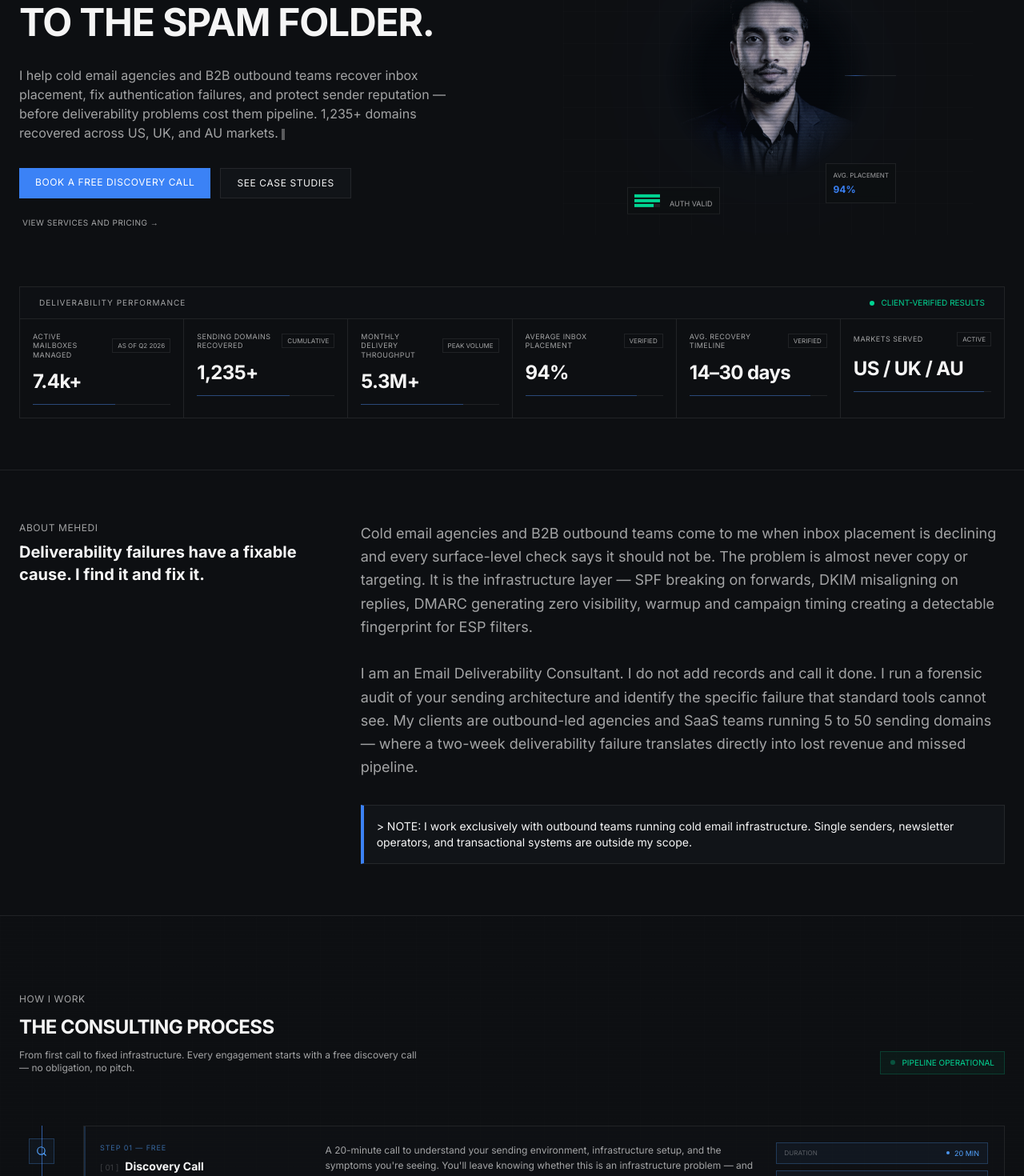
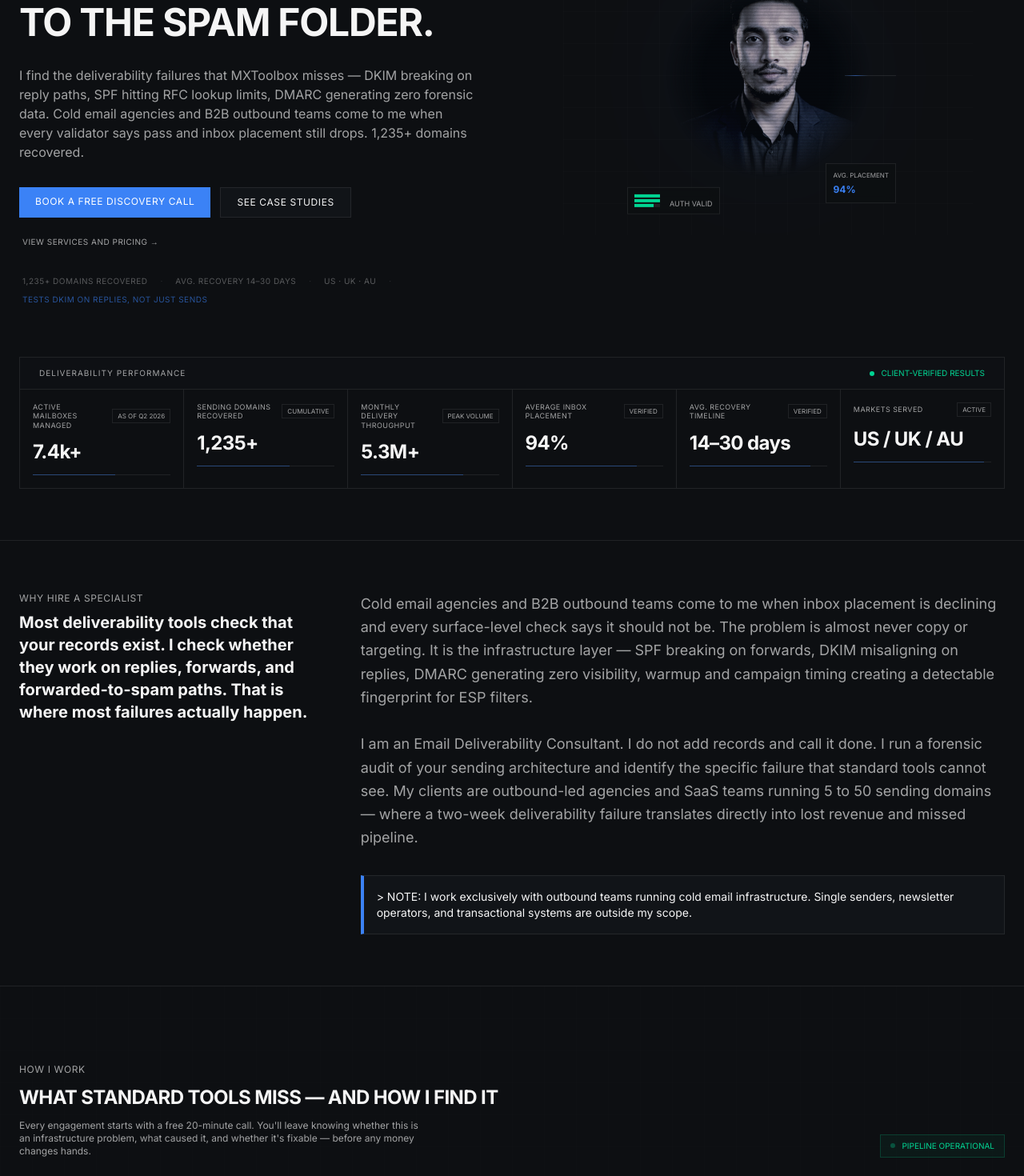
Before and after one commit to mehedi-active24/mehedi-infrastructure-system, a Next.js app: page / in a window 1280 px wide. Shown: the part 218-1688 px from the top of the page at 80% size. Built offline with nearby package versions, Linux system fonts and the light colour scheme.

Commit message:
fix: harsh audit fixes — remove typewriter, surface differentiator in hero, Calendly on service cards, risk reversal, rewrite testimonials, proof bar on CTA, field report subscription, section headlines

```diff
--- a/src/components/AuditCTA.tsx
+++ b/src/components/AuditCTA.tsx
@@ -12,9 +12,20 @@ export default function AuditCTA() {
           {cta.heading}
         </h2>
 
-        <p className="text-text-secondary text-base md:text-lg mb-10 max-w-xl mx-auto">
+        <p className="text-text-secondary text-base md:text-lg mb-8 max-w-xl mx-auto">
           {cta.copy}
         </p>
+
+        {/* Proof bar */}
+        <div className="flex flex-wrap items-center justify-center gap-x-5 gap-y-2 mb-10 text-[10px] font-mono text-text-secondary/40 uppercase tracking-wider">
+          <span>3 completed case breakdowns available</span>
+          <span className="text-text-secondary/20">·</span>
+          <span>Avg. recovery: 14–30 days</span>
+          <span className="text-text-secondary/20">·</span>
+          <span>94% post-fix placement rate</span>
+          <span className="text-text-secondary/20">·</span>
+          <span>Discovery call is free — no obligation</span>
+        </div>
 
         <div className="flex flex-col sm:flex-row items-center justify-center gap-4">
           <a
--- a/src/components/BuildProcess.tsx
+++ b/src/components/BuildProcess.tsx
@@ -93,10 +93,10 @@ export default function BuildProcess() {
           <div>
             <h2 className="text-xs font-mono text-text-secondary uppercase tracking-wider mb-3">How I Work</h2>
             <h3 className="text-2xl font-bold text-text-primary uppercase tracking-tight leading-tight">
-              The Consulting Process
+              What Standard Tools Miss — And How I Find It
             </h3>
             <p className="text-xs font-mono text-text-secondary mt-3 max-w-lg">
-              From first call to fixed infrastructure. Every engagement starts with a free discovery call — no obligation, no pitch.
+              Every engagement starts with a free 20-minute call. You'll leave knowing whether this is an infrastructure problem, what caused it, and whether it's fixable — before any money changes hands.
             </p>
           </div>
           <div className="flex items-center gap-2 text-[10px] font-mono text-emerald-400 border border-emerald-400/20 bg-emerald-400/5 px-3 py-1.5 shrink-0">
--- a/src/components/HeroCommandCenter.tsx
+++ b/src/components/HeroCommandCenter.tsx
@@ -3,25 +3,10 @@
 import { motion } from "framer-motion";
 import Image from "next/image";
 import content from "@/data/content.json";
-import { useEffect, useState } from "react";
 import Link from "next/link";
 
 export default function HeroCommandCenter() {
   const { personal, telemetry } = content;
-
-  const [showAllMetrics, setShowAllMetrics] = useState(false);
-  const [subtitleText, setSubtitleText] = useState("");
-  const fullText = personal.subtitle;
-
-  useEffect(() => {
-    let i = 0;
-    const interval = setInterval(() => {
-      setSubtitleText(fullText.slice(0, i));
-      i++;
-      if (i > fullText.length) clearInterval(interval);
-    }, 20);
-    return () => clearInterval(interval);
-  }, [fullText]);
 
   return (
     <section className="pt-28 pb-16 border-b border-border-subtle bg-bg-dark">
@@ -37,9 +22,8 @@ export default function HeroCommandCenter() {
               </h1>
             </div>
 
-            <p className="text-text-secondary text-sm md:text-base max-w-xl min-h-[70px]">
-              {subtitleText}
-              <span className="animate-pulse inline-block w-1 h-3.5 bg-text-secondary ml-1 align-middle" />
+            <p className="text-text-secondary text-sm md:text-base max-w-xl">
+              {personal.subtitle}
             </p>
 
             <div className="space-y-4 pt-2">
@@ -67,6 +51,25 @@ export default function HeroCommandCenter() {
                   View services and pricing →
                 </Link>
               </div>
+            </div>
+
+            {/* Above-fold proof bar */}
+            <div className="flex flex-wrap items-center gap-x-4 gap-y-2 pt-2 pl-1">
+              <span className="text-[10px] font-mono text-text-secondary/50 uppercase tracking-wider">
+                1,235+ domains recovered
+              </span>
+              <span className="text-text-secondary/20 text-[10px]">·</span>
+              <span className="text-[10px] font-mono text-text-secondary/50 uppercase tracking-wider">
+                Avg. recovery 14–30 days
+              </span>
+              <span className="text-text-secondary/20 text-[10px]">·</span>
+              <span className="text-[10px] font-mono text-text-secondary/50 uppercase tracking-wider">
+                US · UK · AU
+              </span>
+              <span className="text-text-secondary/20 text-[10px]">·</span>
+              <span className="text-[10px] font-mono text-accent/60 uppercase tracking-wider">
+                Tests DKIM on replies, not just sends
+              </span>
             </div>
           </div>
 
--- a/src/components/InsightsLog.tsx
+++ b/src/components/InsightsLog.tsx
@@ -142,6 +142,20 @@ export default function InsightsLog({ condensed = true }: { condensed?: boolean
           )}
         </div>
 
+        {/* Email subscribe */}
+        <div className="mt-8 border border-border-subtle bg-surface/20 p-5 flex flex-col sm:flex-row items-start sm:items-center justify-between gap-4">
+          <div>
+            <p className="text-xs font-mono font-bold text-text-primary uppercase tracking-wider">Get new field reports when they publish</p>
+            <p className="text-[11px] font-mono text-text-secondary mt-1">One email per report. No newsletter. Unsubscribe any time.</p>
+          </div>
+          <a
+            href="mailto:mehedi.active24@gmail.com?subject=Subscribe%20to%20Field%20Reports&body=Please%20add%20me%20to%20your%20field%20report%20list."
+            className="shrink-0 px-4 py-2.5 bg-accent text-white text-[10px] font-mono uppercase tracking-wider hover:bg-accent/90 transition-colors whitespace-nowrap"
+          >
+            Get Field Reports →
+          </a>
+        </div>
+
       </div>
     </section>
   );
--- a/src/components/OperatorProfile.tsx
+++ b/src/components/OperatorProfile.tsx
@@ -10,7 +10,7 @@ export default function OperatorProfile() {
         <div className="grid md:grid-cols-12 gap-12">
 
           <div className="md:col-span-4">
-             <h2 className="text-xs font-mono text-text-secondary uppercase tracking-wider mb-2">About Mehedi</h2>
+             <h2 className="text-xs font-mono text-text-secondary uppercase tracking-wider mb-2">Why Hire a Specialist</h2>
              <h3 className="text-xl font-bold text-text-primary">{profile.philosophy}</h3>
           </div>
 
--- a/src/components/Testimonials.tsx
+++ b/src/components/Testimonials.tsx
@@ -5,7 +5,7 @@ import { Quote } from "lucide-react";
 
 const testimonials = [
   {
-    quote: "Our inbox placement was at 31% across 12 domains. Mehedi identified the exact failure — DKIM breaking on reply paths and warmup timing overlap — within 48 hours. 10 domains recovered in 18 days.",
+    quote: "Inbox placement dropped to 31% and MXToolbox showed everything passing. We had no idea where to start. Mehedi found the problem within 48 hours and had 10 of our 12 domains recovering in 18 days. We had spent three weeks trying to fix it ourselves.",
     author: "Agency Owner",
     company: "B2B Lead Gen Agency",
     market: "US Market",
@@ -13,7 +13,7 @@ const testimonials = [
     timeline: "18 days",
   },
   {
-    quote: "We were sending 500k/month and watching everything collapse into Junk on Microsoft 365. Turned out all 50 domains shared the same registrar account. Mehedi redesigned the entire fleet architecture.",
+    quote: "We were at 500k sends per month and almost everything was landing in Junk on Outlook. We had no idea why. Mehedi rebuilt the sending architecture and got us back to normal volume in 21 days. The root cause was something I would never have found on my own.",
     author: "Founder",
     company: "Cold Email Agency",
     market: "AU Market",
@@ -21,7 +21,7 @@ const testimonials = [
     timeline: "21 days",
   },
   {
-    quote: "Google Postmaster showed our domain reputation tanking week over week. Mehedi found missing PTR records and undifferentiated bounce handling that MXToolbox completely missed. Fixed in 30 days.",
+    quote: "Our Google Postmaster score was dropping every week and nothing flagged on any of the standard tools. Mehedi found what was actually causing it — things I didn't know to check — and got our bounce rate from 4.2% down to 0.7% in 30 days.",
     author: "Head of Growth",
     company: "Recruiting Outreach Team",
     market: "UK Market",
@@ -41,7 +41,7 @@ export default function Testimonials() {
             What Clients Say
           </h3>
           <p className="text-xs font-mono text-text-secondary mt-2">
-            Real outcomes from real engagements.
+            Outcome summaries from completed engagements. Full technical breakdowns in the case studies below.
           </p>
         </div>
 
--- a/src/data/content.json
+++ b/src/data/content.json
@@ -2,7 +2,7 @@
   "personal": {
     "name": "Mehedi Hasan",
     "title": "Stop Losing Pipeline to the Spam Folder.",
-    "subtitle": "I help cold email agencies and B2B outbound teams recover inbox placement, fix authentication failures, and protect sender reputation — before deliverability problems cost them pipeline. 1,235+ domains recovered across US, UK, and AU markets."
+    "subtitle": "I find the deliverability failures that MXToolbox misses — DKIM breaking on reply paths, SPF hitting RFC lookup limits, DMARC generating zero forensic data. Cold email agencies and B2B outbound teams come to me when every validator says pass and inbox placement still drops. 1,235+ domains recovered."
   },
   "telemetry": [
     { "label": "Active Mailboxes Managed", "value": "7.4k+", "status": "AS OF Q2 2026" },
@@ -13,7 +13,7 @@
     { "label": "Markets Served", "value": "US / UK / AU", "status": "ACTIVE" }
   ],
   "profile": {
-    "philosophy": "Deliverability failures have a fixable cause. I find it and fix it.",
+    "philosophy": "Most deliverability tools check that your records exist. I check whether they work on replies, forwards, and forwarded-to-spam paths. That is where most failures actually happen.",
     "body": "Cold email agencies and B2B outbound teams come to me when inbox placement is declining and every surface-level check says it should not be. The problem is almost never copy or targeting. It is the infrastructure layer — SPF breaking on forwards, DKIM misaligning on replies, DMARC generating zero visibility, warmup and campaign timing creating a detectable fingerprint for ESP filters.\n\nI am an Email Deliverability Consultant. I do not add records and call it done. I run a forensic audit of your sending architecture and identify the specific failure that standard tools cannot see. My clients are outbound-led agencies and SaaS teams running 5 to 50 sending domains — where a two-week deliverability failure translates directly into lost revenue and missed pipeline.",
     "notice": "> NOTE: I work exclusively with outbound teams running cold email infrastructure. Single senders, newsletter operators, and transactional systems are outside my scope."
   },
@@ -166,8 +166,8 @@
     }
   ],
   "cta": {
-    "heading": "READY TO FIX YOUR INBOX PLACEMENT?",
-    "copy": "Most deliverability failures are diagnosable in a single call. Book a free 20-minute discovery call — you'll leave knowing exactly what's broken and whether it's fixable.",
+    "heading": "Every Week You Wait, Your Domain Reputation Gets Harder to Recover.",
+    "copy": "Most deliverability failures are diagnosable in a single 20-minute call. You'll leave knowing the specific cause, whether it's fixable, and what it would take. No pitch. No obligation.",
     "primaryLink": "https://calendly.com/mehedi-active24",
     "secondaryEmail": "mehedi.active24@gmail.com"
   },
```
